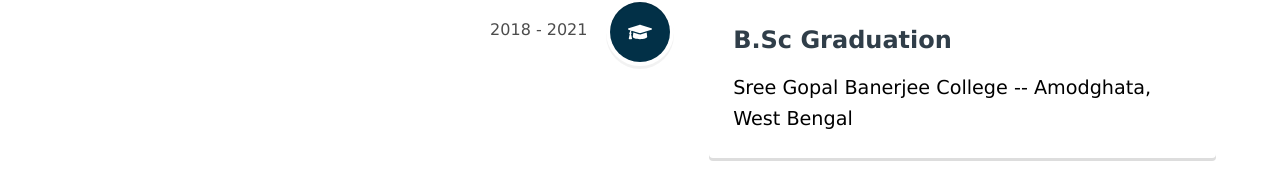
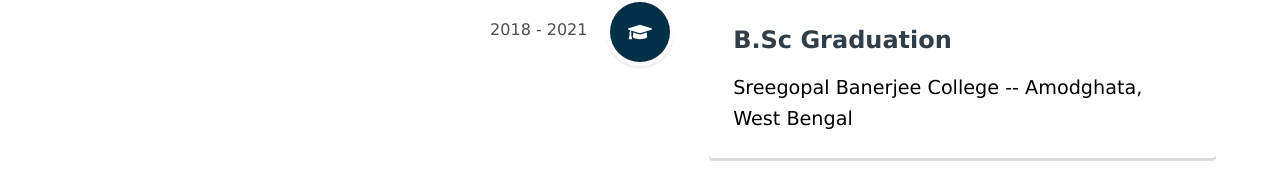
Before and after one commit to joydeep-git/portfolio_react, a React (Create React App) app: page /Experience in a window 1280 px wide. Shown: the part 337-521 px from the top of the page. Built offline with nearby package versions, Linux system fonts and the light colour scheme; a web font is replaced by a local one.

Commit message:
Update Experience.js

```diff
--- a/src/Pages/Experience.js
+++ b/src/Pages/Experience.js
@@ -22,7 +22,7 @@
 
                 <VerticalTimelineElement iconStyle={style} date='2018 - 2021' className='style' icon={<svg stroke="currentColor" fill="currentColor" strokeWidth="0" viewBox="0 0 640 512" height="1em" width="1em" xmlns="http://www.w3.org/2000/svg"><path d="M622.34 153.2L343.4 67.5c-15.2-4.67-31.6-4.67-46.79 0L17.66 153.2c-23.54 7.23-23.54 38.36 0 45.59l48.63 14.94c-10.67 13.19-17.23 29.28-17.88 46.9C38.78 266.15 32 276.11 32 288c0 10.78 5.68 19.85 13.86 25.65L20.33 428.53C18.11 438.52 25.71 448 35.94 448h56.11c10.24 0 17.84-9.48 15.62-19.47L82.14 313.65C90.32 307.85 96 298.78 96 288c0-11.57-6.47-21.25-15.66-26.87.76-15.02 8.44-28.3 20.69-36.72L296.6 284.5c9.06 2.78 26.44 6.25 46.79 0l278.95-85.7c23.55-7.24 23.55-38.36 0-45.6zM352.79 315.09c-28.53 8.76-52.84 3.92-65.59 0l-145.02-44.55L128 384c0 35.35 85.96 64 192 64s192-28.65 192-64l-14.18-113.47-145.03 44.56z"></path></svg>}>
                     <h2>B.Sc Graduation</h2>
-                    <p>Sree Gopal Banerjee College  -- Amodghata, West Bengal</p>
+                    <p>Sreegopal Banerjee College  -- Amodghata, West Bengal</p>
                 </VerticalTimelineElement>
 
                 <VerticalTimelineElement iconStyle={style} date='2019 - 2020' className='style' icon={<svg stroke="currentColor" fill="currentColor" strokeWidth="0" viewBox="0 0 640 512" height="1em" width="1em" xmlns="http://www.w3.org/2000/svg"><path d="M622.34 153.2L343.4 67.5c-15.2-4.67-31.6-4.67-46.79 0L17.66 153.2c-23.54 7.23-23.54 38.36 0 45.59l48.63 14.94c-10.67 13.19-17.23 29.28-17.88 46.9C38.78 266.15 32 276.11 32 288c0 10.78 5.68 19.85 13.86 25.65L20.33 428.53C18.11 438.52 25.71 448 35.94 448h56.11c10.24 0 17.84-9.48 15.62-19.47L82.14 313.65C90.32 307.85 96 298.78 96 288c0-11.57-6.47-21.25-15.66-26.87.76-15.02 8.44-28.3 20.69-36.72L296.6 284.5c9.06 2.78 26.44 6.25 46.79 0l278.95-85.7c23.55-7.24 23.55-38.36 0-45.6zM352.79 315.09c-28.53 8.76-52.84 3.92-65.59 0l-145.02-44.55L128 384c0 35.35 85.96 64 192 64s192-28.65 192-64l-14.18-113.47-145.03 44.56z"></path></svg>}>
```
